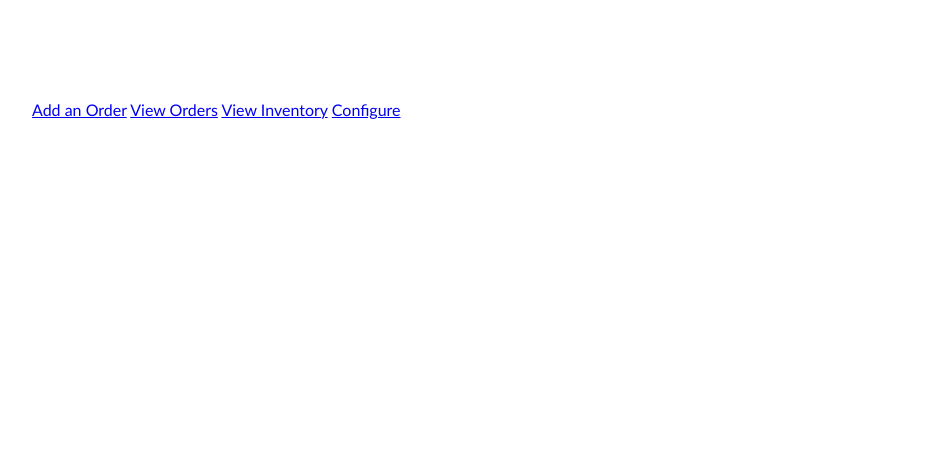
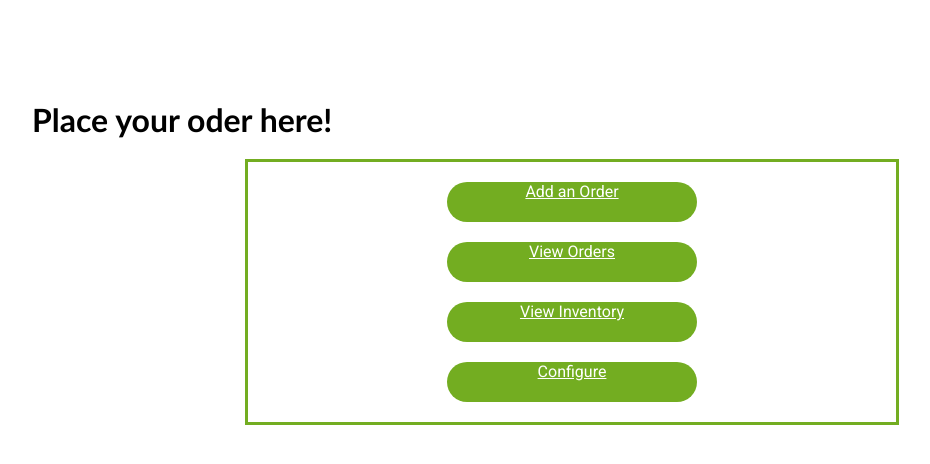
Before and after one commit to AmyBeall/order-module, a website: page public/app/index.html in a window 1280 px wide. Shown: the whole page, without its empty margins (68-998 px from the left). Drawn offline with nearby package versions, Linux system fonts and the light colour scheme; some packages are replaced by stand-ins of ours; no server answers.

Commit message:
welcome-page

```diff
--- /dev/null
+++ b/public/app/views/config/orders.css
@@ -0,0 +1,6 @@
+.main-btn {
+	width: 35px;
+	height: 7px;
+	border: 1px solid black;
+	border-radius: 35px;
+}
--- a/public/app/views/welcome.html
+++ b/public/app/views/welcome.html
@@ -1,4 +1,9 @@
-<a href="/order/add" ng-click="order.init()">Add an Order</a>
-<a href="/order">View Orders</a>
-<a href="/inventory">View Inventory</a>
-<a href="/configuration">Configure</a>
+<div id="main-message">
+	<h1>Place your oder here!</h1>
+</div>
+<div id="main-menu">
+	<a href="/order/add" ng-click="order.init()" class="main-btn">Add an Order</a>
+	<a href="/order" class="main-btn">View Orders</a>
+	<a href="/inventory" class="main-btn">View Inventory</a>
+	<a href="/configuration" class="main-btn">Configure</a>
+</div>
--- a/public/assets/css/stylesheet.css
+++ b/public/assets/css/stylesheet.css
@@ -1,3 +1,4 @@
+@import url(https://fonts.googleapis.com/css?family=Roboto:400,100,300,500,700);
 *{
 	padding: 0;
 	margin: 0;
@@ -34,3 +35,21 @@ nav>a>h3, nav>h3{
 	display: inline-block;
 	vertical-align: top;
 }
+/*-------------------------------------------Welcome Page Elements-------------------------------------------------------*/
+#main-menu {
+	margin: 20px auto;
+    width: 60%;
+    border: 3px solid #73AD21;
+}
+.main-btn {
+	background: #73AD21;
+	border-radius: 35px;
+	width: 250px;
+	height: 40px;
+	margin: 20px auto;
+	display: block;
+	text-align: center;
+	vertical-align: text-bottom;
+	font-family: 'Roboto', sans-serif;
+	color: white;
+}
```
